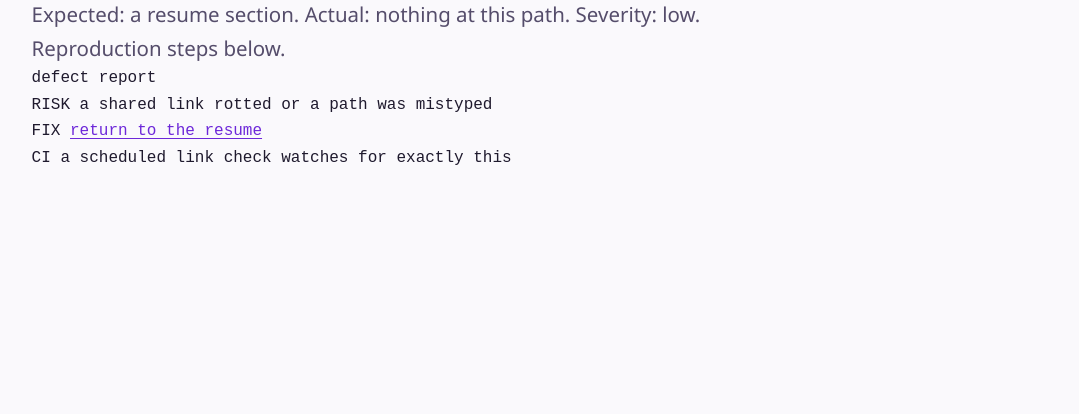
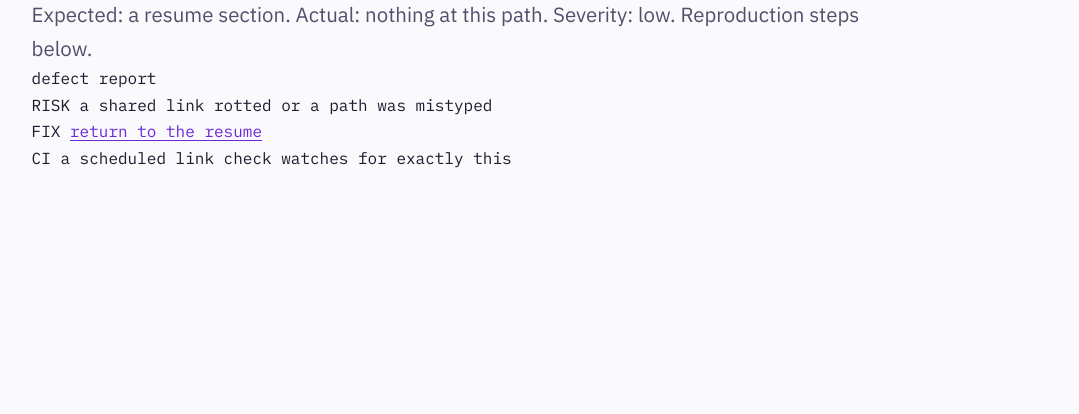
Before and after one commit to krishnaharshap/professional-website-resume, a website: page 404.html in a window 1280 px wide. Shown: the part 386-800 px from the top of the page, without its empty margins (98-1177 px from the left). Drawn offline with Linux system fonts and the light colour scheme.

Commit message:
Fix both failing CI checks: keyboard focus and Lighthouse performance
Skip-link had no tabindex, so WebKit's default tab order (which excludes
plain anchors) skipped it entirely. Real Safari keyboard users would
have hit the same gap. Added tabindex=0 so it is explicitly focusable
everywhere, matching the a11y test across all three browsers.

Lighthouse performance failed the 0.90 budget because the Google Fonts
stylesheet was a synchronous, render-blocking request to a third-party
origin in head, and the font files themselves came from a second
origin. Self-hosted the three IBM Plex font files instead, cutting
first contentful paint from 2.6s to 1.2s and the performance score from
0.92 to 0.99. Removed the now-dead Google Fonts route stubs from the
Playwright fixture.

Also fixed a real race in the a11y keyboard-traversal test: it fired
five ArrowRight presses in a tight loop against a 900ms navigation
debounce in nav.js, occasionally dropping a press. Now polls the hash
after each key like nav.spec.ts already does.

All 75 tests pass across chromium, firefox, and webkit. Lighthouse
locally: performance 0.99, accessibility 1.0, both well past budget.

```diff
--- a/css/styles.css
+++ b/css/styles.css
@@ -1,6 +1,32 @@
 /* Design tokens - see PLAN.md Design Specification.
    Purple discipline: accent only (eyebrows, links, rules, active dot).
    No gradients, no icon circles, no decorative shadows, no uniform radius. */
+
+/* Self-hosted fonts: avoids the fonts.googleapis.com + fonts.gstatic.com
+   round trips that were the largest contributor to first paint time. */
+@font-face {
+  font-family: "IBM Plex Sans";
+  font-style: normal;
+  font-weight: 400 700;
+  font-display: swap;
+  src: url("../assets/fonts/ibm-plex-sans-var.woff2") format("woff2");
+}
+
+@font-face {
+  font-family: "IBM Plex Mono";
+  font-style: normal;
+  font-weight: 400;
+  font-display: swap;
+  src: url("../assets/fonts/ibm-plex-mono-400.woff2") format("woff2");
+}
+
+@font-face {
+  font-family: "IBM Plex Mono";
+  font-style: normal;
+  font-weight: 500;
+  font-display: swap;
+  src: url("../assets/fonts/ibm-plex-mono-500.woff2") format("woff2");
+}
 
 :root,
 html[data-theme="light"] {
--- a/tests/fixtures.ts
+++ b/tests/fixtures.ts
@@ -1,11 +1,9 @@
 import { test as base, expect } from "@playwright/test";
 
 // Shared fixture for every spec except links.spec (@links):
-// - External hosts (fonts, GitHub badge) are stubbed with empty 200s so the
-//   suite never depends on the network. Aborting instead of fulfilling would
-//   log "Failed to load resource" console errors and trip the error gate.
 // - Console errors and page errors fail the test. A resume site that logs
-//   errors is a failed test by definition.
+//   errors is a failed test by definition. Fonts and links are all
+//   same-origin or plain <a> tags now, so no network stubbing is needed.
 export const test = base.extend({
   page: async ({ page }, use) => {
     const errors: string[] = [];
@@ -13,19 +11,6 @@ export const test = base.extend({
     page.on("console", (message) => {
       if (message.type() === "error") errors.push("console: " + message.text());
     });
-
-    await page.route("https://fonts.googleapis.com/**", (route) =>
-      route.fulfill({ contentType: "text/css", body: "" })
-    );
-    await page.route("https://fonts.gstatic.com/**", (route) =>
-      route.fulfill({ contentType: "font/woff2", body: "" })
-    );
-    await page.route("https://github.com/**", (route) =>
-      route.fulfill({
-        contentType: "image/svg+xml",
-        body: '<svg xmlns="http://www.w3.org/2000/svg" width="120" height="20"></svg>',
-      })
-    );
 
     await use(page);
 
```
Also changed, not shown: index.html (+2 -4 lines), tests/a11y.spec.ts (+7 -3 lines), assets/fonts/ibm-plex-mono-400.woff2 (added), assets/fonts/ibm-plex-mono-500.woff2 (added), assets/fonts/ibm-plex-sans-var.woff2 (added), 1 other file.
